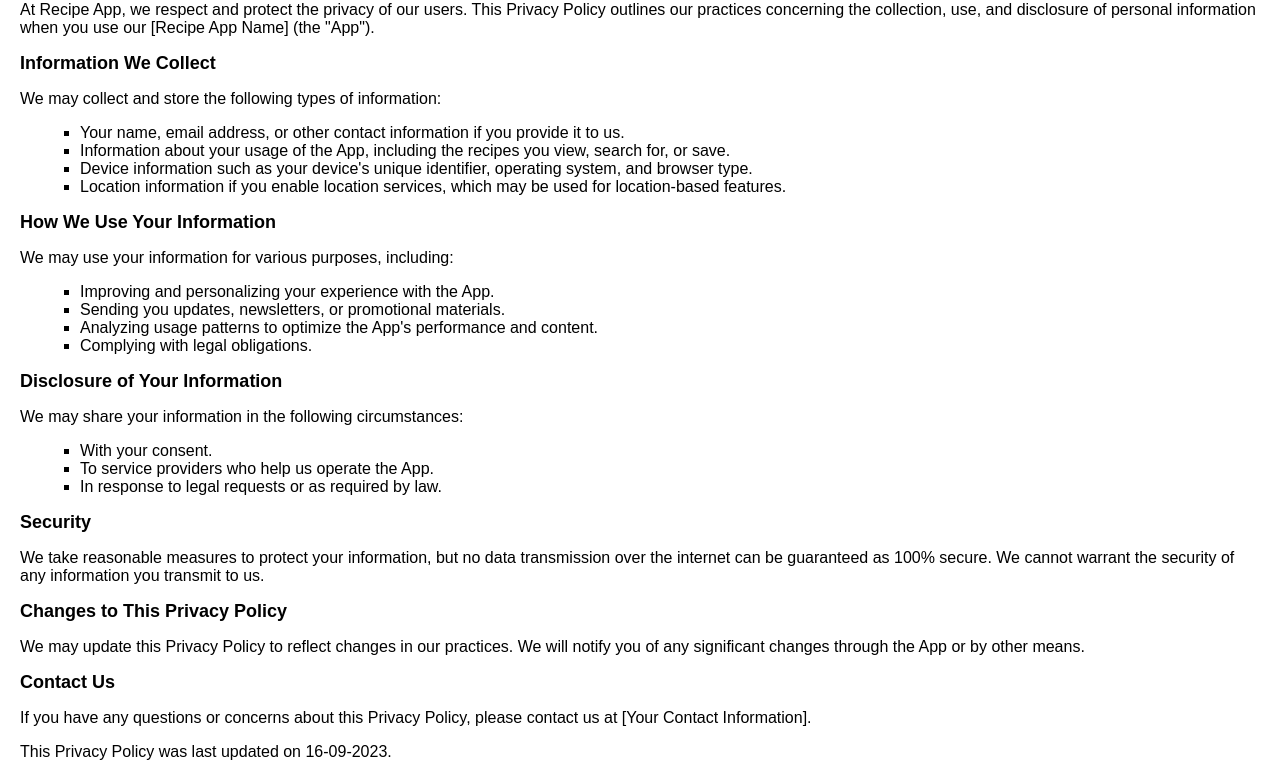
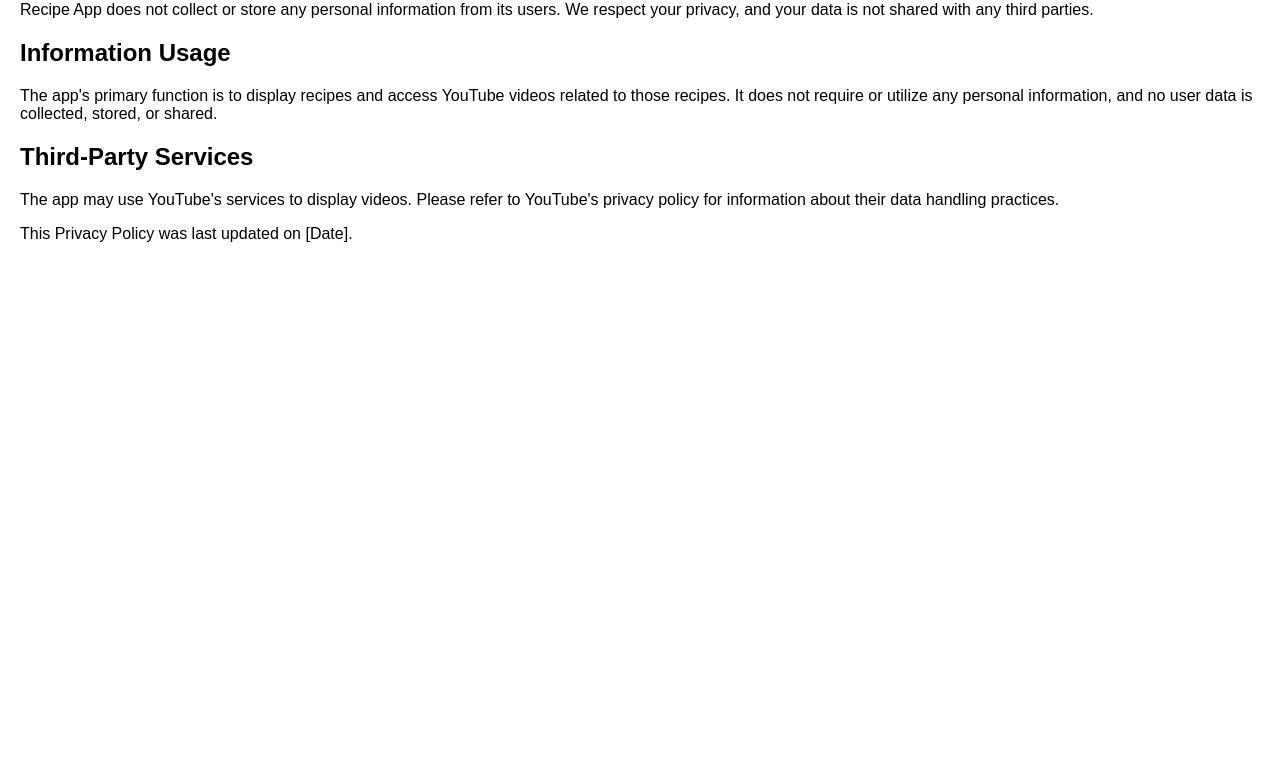
Before and after one commit to dingdongstores/PrivaryPolicy, a plain HTML site: page index.html in a window 1280 px wide. Shown: the part 63-844 px from the top of the page. After the commit the page ends 800 px from the top, so only its background shows below. Drawn offline with Linux system fonts and the light colour scheme.

Commit message:
second commit

```diff
--- a/index.html
+++ b/index.html
@@ -15,67 +15,27 @@
             font-size: 24px;
         }
 
-        h2 {
-            font-size: 18px;
-        }
-
         p {
             font-size: 16px;
-        }
-
-        ul {
-            list-style-type: square;
-            margin-left: 20px;
         }
     </style>
 </head>
 
 <body>
-    <h1>Privacy Policy for Recipe App</h1>
+    <h1>Privacy Policy</h1>
 
-    <p>At Recipe App, we respect and protect the privacy of our users. This Privacy Policy outlines our practices
-        concerning the collection, use, and disclosure of personal information when you use our [Recipe App Name] (the
-        "App").</p>
+    <p>Recipe App does not collect or store any personal information from its users. We respect your privacy, and your
+        data is not shared with any third parties.</p>
 
-    <h2>Information We Collect</h2>
-    <p>We may collect and store the following types of information:</p>
-    <ul>
-        <li>Your name, email address, or other contact information if you provide it to us.</li>
-        <li>Information about your usage of the App, including the recipes you view, search for, or save.</li>
-        <li>Device information such as your device's unique identifier, operating system, and browser type.</li>
-        <li>Location information if you enable location services, which may be used for location-based features.</li>
-    </ul>
+    <h2>Information Usage</h2>
+    <p>The app's primary function is to display recipes and access YouTube videos related to those recipes. It does not
+        require or utilize any personal information, and no user data is collected, stored, or shared.</p>
 
-    <h2>How We Use Your Information</h2>
-    <p>We may use your information for various purposes, including:</p>
-    <ul>
-        <li>Improving and personalizing your experience with the App.</li>
-        <li>Sending you updates, newsletters, or promotional materials.</li>
-        <li>Analyzing usage patterns to optimize the App's performance and content.</li>
-        <li>Complying with legal obligations.</li>
-    </ul>
+    <h2>Third-Party Services</h2>
+    <p>The app may use YouTube's services to display videos. Please refer to YouTube's privacy policy for information
+        about their data handling practices.</p>
 
-    <h2>Disclosure of Your Information</h2>
-    <p>We may share your information in the following circumstances:</p>
-    <ul>
-        <li>With your consent.</li>
-        <li>To service providers who help us operate the App.</li>
-        <li>In response to legal requests or as required by law.</li>
-    </ul>
-
-    <h2>Security</h2>
-    <p>We take reasonable measures to protect your information, but no data transmission over the internet can be
-        guaranteed as 100% secure. We cannot warrant the security of any information you transmit to us.</p>
-
-    <h2>Changes to This Privacy Policy</h2>
-    <p>We may update this Privacy Policy to reflect changes in our practices. We will notify you of any significant
-        changes through the App or by other means.</p>
-
-    <h2>Contact Us</h2>
-    <p>If you have any questions or concerns about this Privacy Policy, please contact us at [Your Contact Information].
-    </p>
-
-    <p>This Privacy Policy was last updated on 16-09-2023.</p>
+    <p>This Privacy Policy was last updated on [Date].</p>
 </body>
 
 </html>
```
